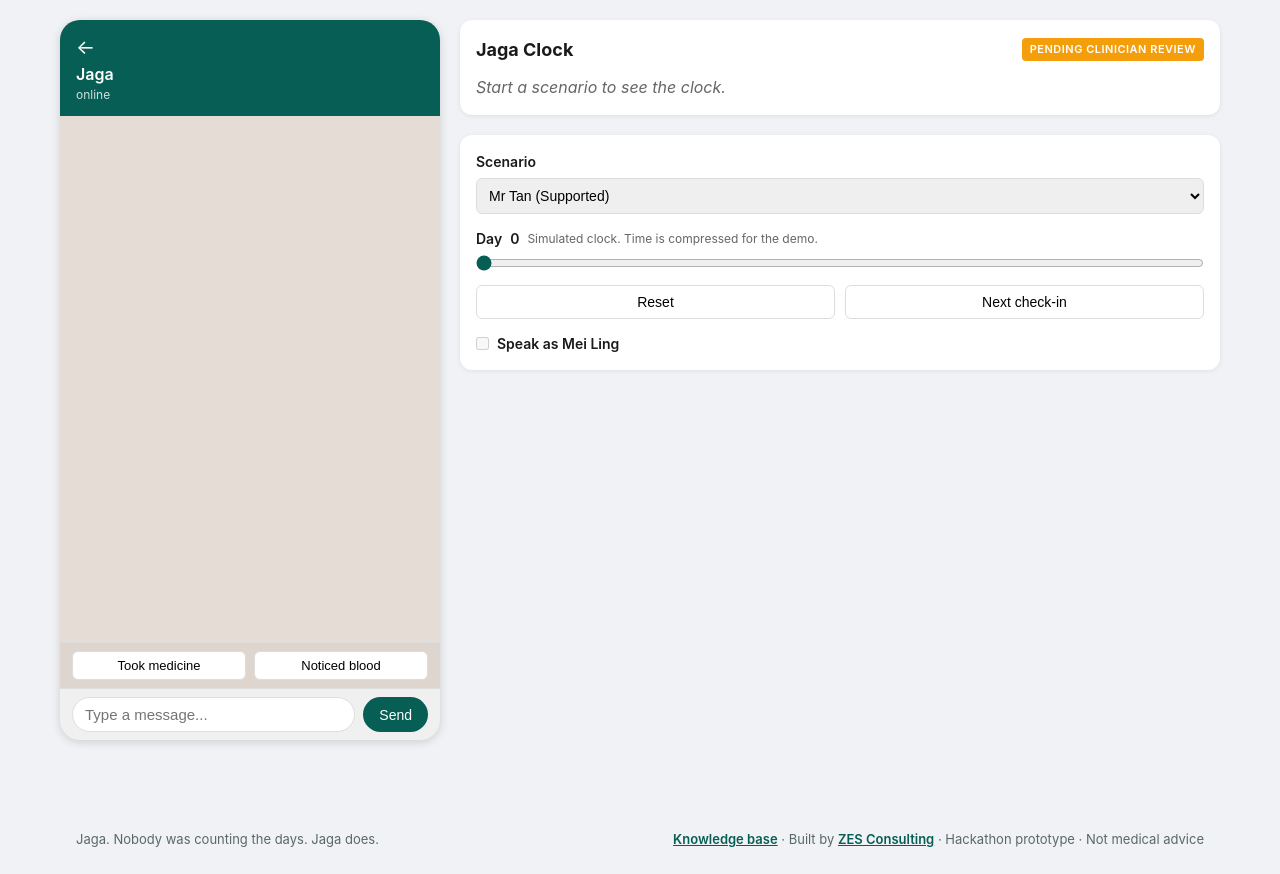
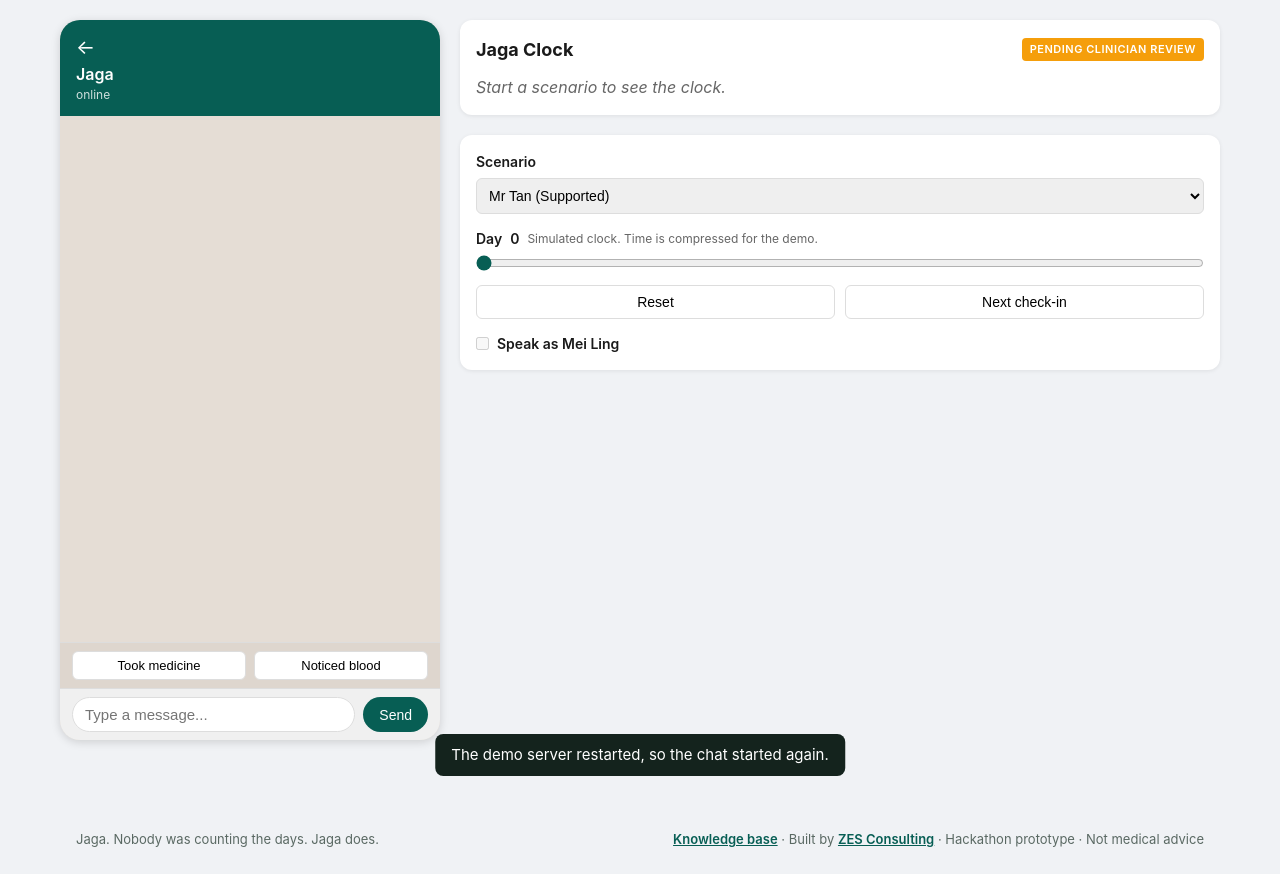
Before and after one commit to nachileong-bit/jaga, a website: page web/index.html in a window 1280 px wide. Both pictures are taken after typing "Sample" into the empty fields and a click on the button "Send". Drawn offline with Linux system fonts and the light colour scheme; no server answers.

Commit message:
Recover the web demo when the server restarts, and send the bare address to /web/

```diff
--- a/src/server.ts
+++ b/src/server.ts
@@ -46,6 +46,9 @@ async function main() {
   }
 
   // ---- API routes ----
+
+  // The demo lives under /web/. Send the bare address there.
+  app.get("/", async (_request, reply) => reply.redirect("/web/"));
 
   // GET /api/knowledge: the knowledge base and the decision rules, read-only.
   app.get("/api/knowledge", async () => ({
--- a/web/app.js
+++ b/web/app.js
@@ -29,11 +29,27 @@ async function apiCall(endpoint, method, body) {
   };
   if (body) opts.body = JSON.stringify(body);
   const res = await fetch(`${API}/${endpoint}`, opts);
+  if (res.status === 404 && endpoint !== "demo/reset") {
+    // The server restarted (for example after an update) and forgot this chat.
+    // Start a fresh one instead of leaving the buttons dead.
+    sessionId = null;
+    await reset(scenarioSelect.value);
+    showNotice("The demo server restarted, so the chat started again.");
+    return null;
+  }
   if (!res.ok) {
     console.error("API error:", await res.text());
     return null;
   }
   return res.json();
+}
+
+function showNotice(text) {
+  const n = document.createElement("div");
+  n.className = "demo-notice";
+  n.textContent = text;
+  document.body.appendChild(n);
+  setTimeout(() => n.remove(), 6000);
 }
 
 async function reset(scenario) {
--- a/web/style.css
+++ b/web/style.css
@@ -471,3 +471,16 @@ body {
   color: #5a6963;
 }
 .site-footer a { color: #075e54; font-weight: 600; }
+
+.demo-notice {
+  position: fixed;
+  left: 50%;
+  bottom: 24px;
+  transform: translateX(-50%);
+  background: #14231d;
+  color: #fff;
+  padding: 10px 16px;
+  border-radius: 8px;
+  font-size: 15px;
+  z-index: 50;
+}
```
Also changed, not shown: docs/prompts/05-jaga-mascot-stickers.md (added, +38 -0 lines).
